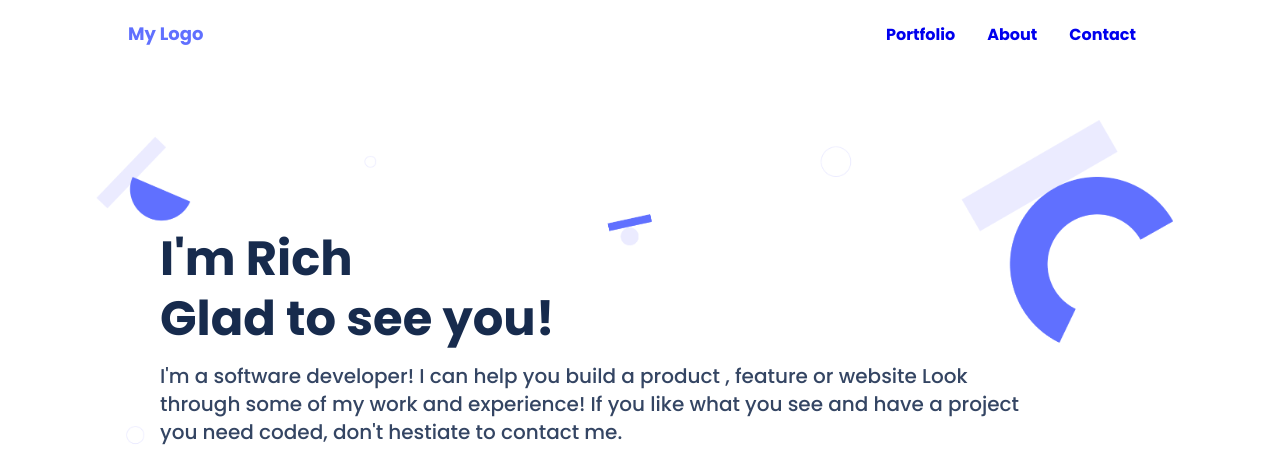
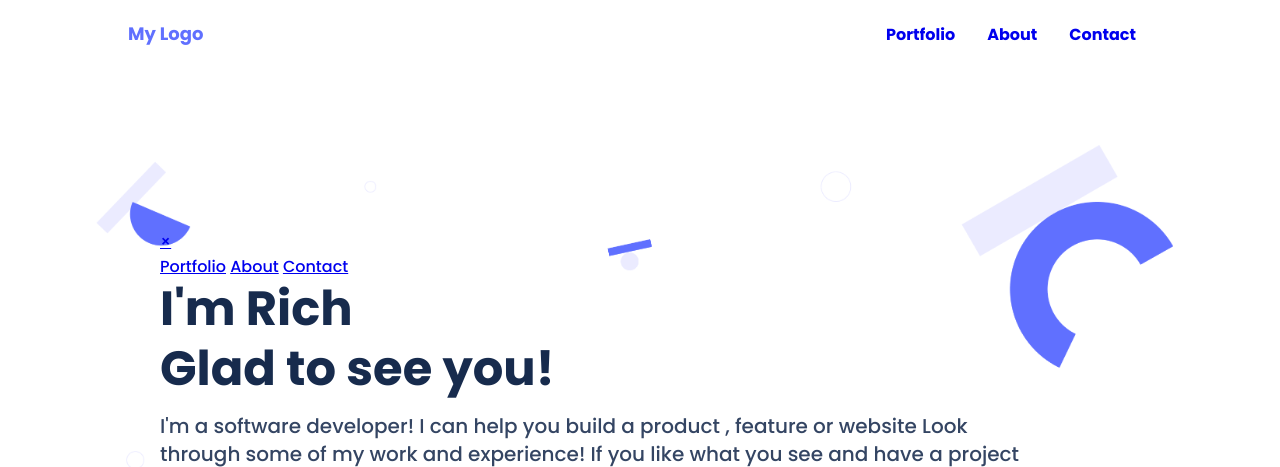
Before and after one commit to assadounto/dev, a website: page index.html in a window 1280 px wide. Shown: the top 467 px of the page. Drawn offline with Linux system fonts and the light colour scheme.

Commit message:
add overlay html structure

```diff
--- a/index.html
+++ b/index.html
@@ -36,6 +36,16 @@
     </header>
 
     <section class="head flex">
+      <div class="Overlay" id=" Mynav">
+         <a href="javacscript:void(0)" class="closebtn" onclick="closeNav()">&times;</a>
+        <div class="Overlay-content">
+          <a href="#">Portfolio</a>
+          <a href="#">About</a>
+          <a href="#">Contact</a>
+        </div>
+      </div>
+
+
       <h1 class="head__title">
         I'm Rich <span>Glad to see you!</span>
       </h1>
```
